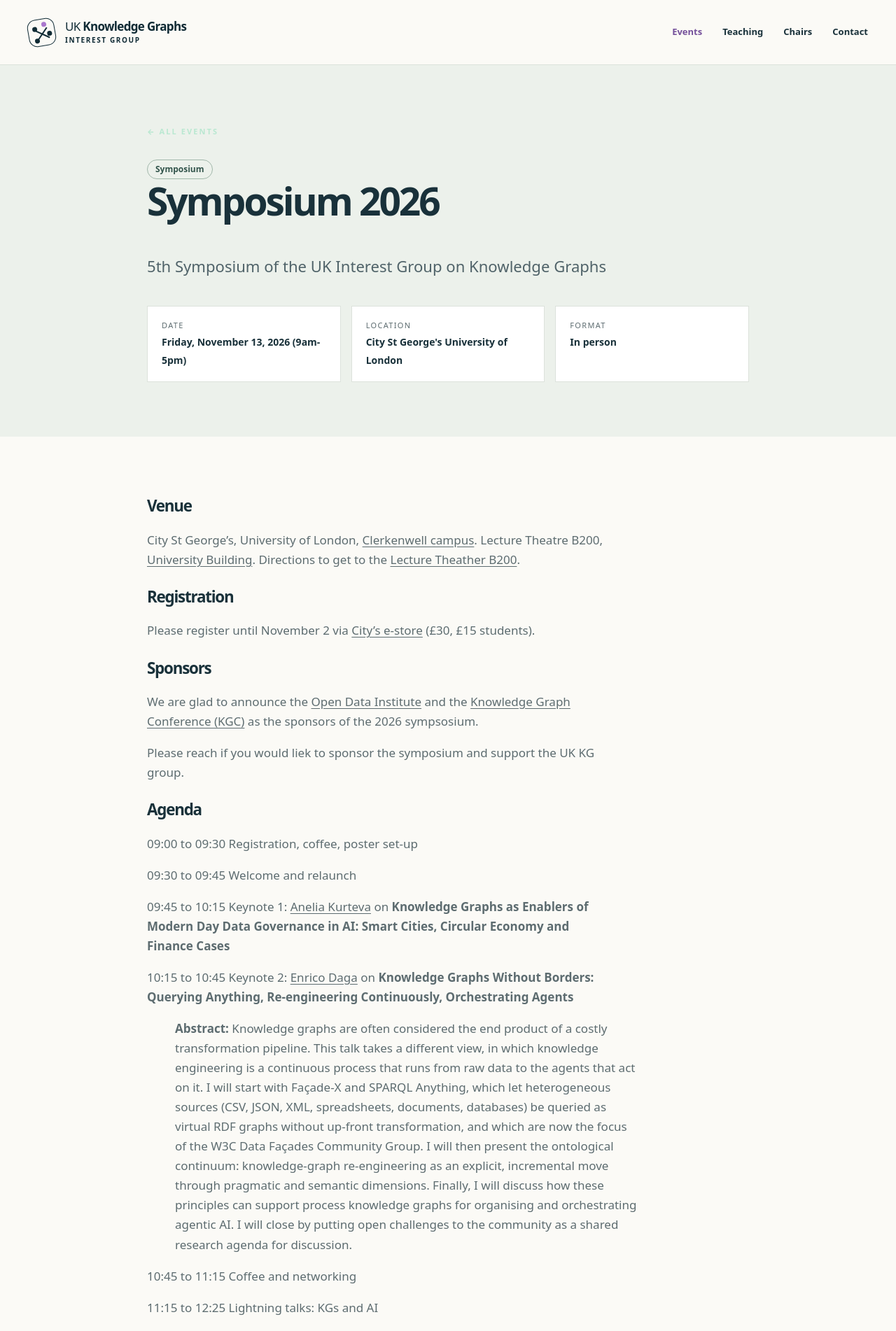
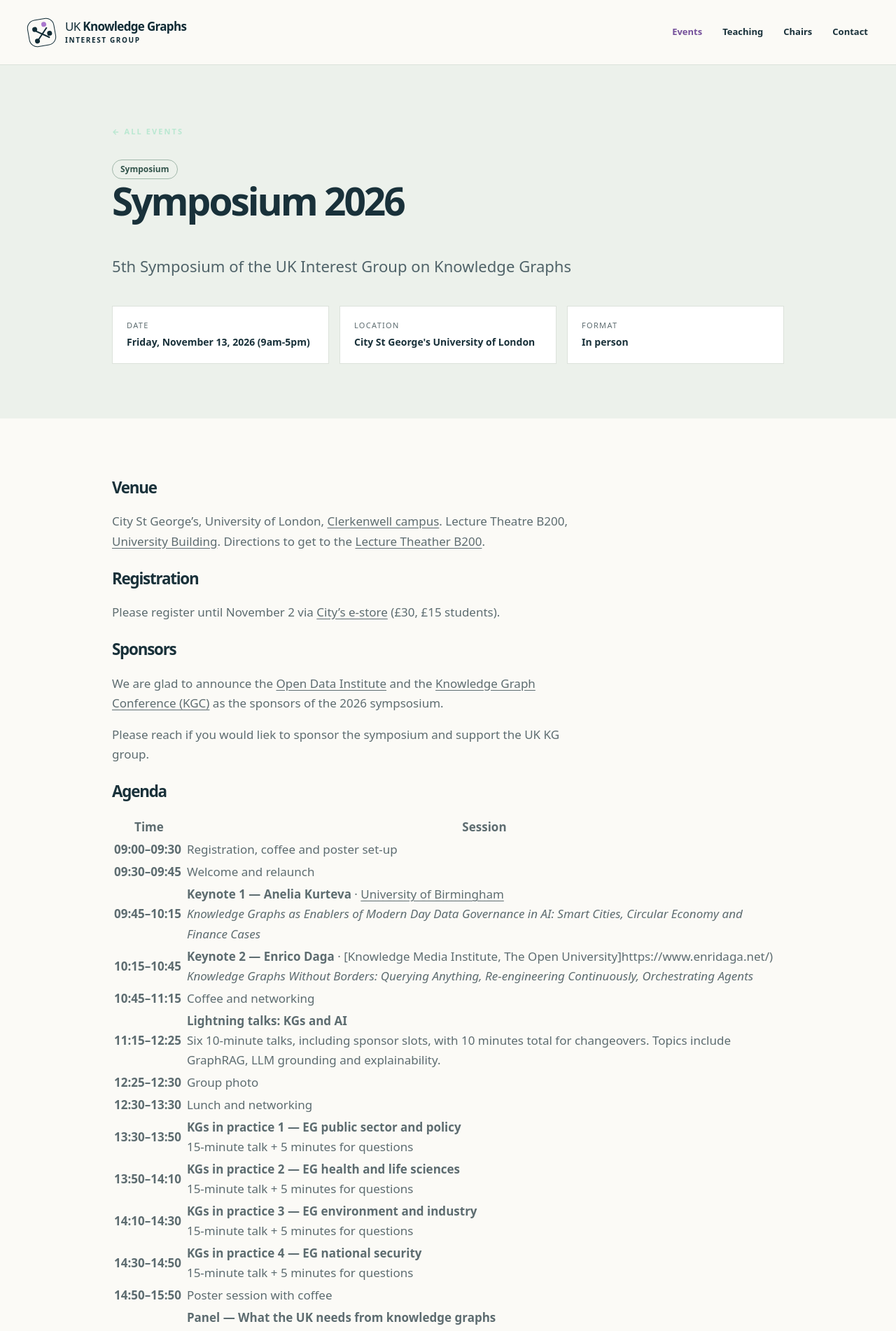
Before and after one commit to uk-knowledge-graphs/uk-knowledge-graphs.github.io, a Jekyll site: the page built from _events/symposium-2026.md, in a window 1280 px wide. Shown: the top 1902 px of the page at 70% size. Built offline with Jekyll 4.4.1, drawn with Linux system fonts in a browser that asks for light colours; some of the changed text lies outside the part shown.

Commit message:
improved agenda style

```diff
--- a/_events/symposium-2026.md
+++ b/_events/symposium-2026.md
@@ -45,44 +45,41 @@
 ### Agenda
 
 
-09:00 to 09:30 Registration, coffee, poster set-up
+| Time | Session |
+|---|---|
+| **09:00–09:30** | Registration, coffee and poster set-up |
+| **09:30–09:45** | Welcome and relaunch |
+| **09:45–10:15** | **Keynote 1 — Anelia Kurteva** · [University of Birmingham](https://www.birmingham.ac.uk/staff/profiles/computer-science/academic-staff/kurteva-anelia)<br>*Knowledge Graphs as Enablers of Modern Day Data Governance in AI: Smart Cities, Circular Economy and Finance Cases* |
+| **10:15–10:45** | **Keynote 2 — Enrico Daga** · [Knowledge Media Institute, The Open University]https://www.enridaga.net/)<br>*Knowledge Graphs Without Borders: Querying Anything, Re-engineering Continuously, Orchestrating Agents* |
+| **10:45–11:15** | Coffee and networking |
+| **11:15–12:25** | **Lightning talks: KGs and AI**<br>Six 10-minute talks, including sponsor slots, with 10 minutes total for changeovers. Topics include GraphRAG, LLM grounding and explainability. |
+| **12:25–12:30** | Group photo |
+| **12:30–13:30** | Lunch and networking |
+| **13:30–13:50** | **KGs in practice 1 — EG public sector and policy**<br>15-minute talk + 5 minutes for questions |
+| **13:50–14:10** | **KGs in practice 2 — EG health and life sciences**<br>15-minute talk + 5 minutes for questions |
+| **14:10–14:30** | **KGs in practice 3 — EG environment and industry**<br>15-minute talk + 5 minutes for questions |
+| **14:30–14:50** | **KGs in practice 4 — EG national security**<br>15-minute talk + 5 minutes for questions |
+| **14:50–15:50** | Poster session with coffee |
+| **15:55–16:40** | **Panel — What the UK needs from knowledge graphs**<br>Both keynote speakers, alongside voices from industry, government and the third sector. 30 minutes of discussion, followed by 15 minutes of audience questions. |
+| **16:40–17:00** | **Close and commitments**<br>Next steps for the group: proposed working groups and leads, the next meetup date, and how to sign up and get involved. |
+| **17:00 onwards** | Drinks and networking at [Dame Alice Owen](https://www.damealiceowen.com/) · Less than 5 minutes from the venue |
 
-09:30 to 09:45 Welcome and relaunch
+## Keynote abstracts
 
-09:45 to 10:15 Keynote 1: [Anelia Kurteva](https://www.birmingham.ac.uk/staff/profiles/computer-science/academic-staff/kurteva-anelia) on **Knowledge Graphs as Enablers of Modern Day Data Governance in AI: Smart Cities, Circular Economy and Finance Cases**
+<details>
+<summary><strong>Keynote 1 — Anelia Kurteva</strong></summary>
 
+*Knowledge Graphs as Enablers of Modern Day Data Governance in AI: Smart Cities, Circular Economy and Finance Cases*
 
-10:15 to 10:45 Keynote 2: [Enrico Daga](https://www.enridaga.net/) on **Knowledge Graphs Without Borders: Querying Anything, Re-engineering Continuously, Orchestrating Agents**
-> **Abstract:** Knowledge graphs are often considered the end product of a costly transformation pipeline. This talk takes a different view, in which knowledge engineering is a continuous process that runs from raw data to the agents that act on it. I will start with Façade-X and SPARQL Anything, which let heterogeneous sources (CSV, JSON, XML, spreadsheets, documents, databases) be queried as virtual RDF graphs without up-front transformation, and which are now the focus of the W3C Data Façades Community Group. I will then present the ontological continuum: knowledge-graph re-engineering as an explicit, incremental move through pragmatic and semantic dimensions. Finally, I will discuss how these principles can support process knowledge graphs for organising and orchestrating agentic AI. I will close by putting open challenges to the community as a shared research agenda for discussion.
+_Abstract to be added._
 
-10:45 to 11:15 Coffee and networking
+</details>
 
-11:15 to 12:25 Lightning talks: KGs and AI
-> 6 talks of 10 minutes, with sponsors taking slots and 10 minutes for changeovers; topics such as GraphRAG, LLM grounding and explainability
+<details>
+<summary><strong>Keynote 2 — Enrico Daga</strong></summary>
 
-12:25 to 12:30 Group photo
+*Knowledge Graphs Without Borders: Querying Anything, Re-engineering Continuously, Orchestrating Agents*
 
-12:30 to 13:30 Lunch and networking
+Knowledge graphs are often considered the end product of a costly transformation pipeline. This talk takes a different view, in which knowledge engineering is a continuous process that runs from raw data to the agents that act on it. I will start with Façade-X and SPARQL Anything, which let heterogeneous sources (CSV, JSON, XML, spreadsheets, documents, databases) be queried as virtual RDF graphs without up-front transformation, and which are now the focus of the W3C Data Façades Community Group. I will then present the ontological continuum: knowledge-graph re-engineering as an explicit, incremental move through pragmatic and semantic dimensions. Finally, I will discuss how these principles can support process knowledge graphs for organising and orchestrating agentic AI. I will close by putting open challenges to the community as a shared research agenda for discussion.
 
-13:30 to 13:50 KGs in practice 1: EG public sector and policy
->15-minute talk and 5 minutes of questions
-
-13:50 to 14:10 KGs in practice 2: EG health and life sciences
-> 15-minute talk and 5 minutes of questions
-
-14:10 to 14:30 KGs in practice 3: EG environment and industry
->15-minute talk and 5 minutes of questions
-
-14:30 to 14:50 KGs in practice 4: EG national security
->15-minute talk and 5 minutes of questions
-
-14:50 to 15:50 Poster session with coffee
-
-15:55 to 16:40 Panel: What the UK needs from knowledge graphs
-> Both keynotes plus voices from industry, government and the third sector; 30 minutes of discussion, 15 of audience questions
-
-16:40 to 17:00 Close and commitments
-> Where the group goes next: proposed working groups and leads, next meetup date, how to sign up and get involved
-
-17:00 onwards Drinks and networking
-> [Dame Alice Owen](https://www.damealiceowen.com/). Less than 5 minutes from venue.
+</details>
--- a/assets/css/site.css
+++ b/assets/css/site.css
@@ -4,7 +4,7 @@
 body{margin:0;background:var(--paper);color:var(--ink);font:16px/1.65 system-ui,-apple-system,BlinkMacSystemFont,"Segoe UI",sans-serif}
 a{color:inherit}a:focus-visible{outline:3px solid #8e54ca;outline-offset:4px;border-radius:2px}
 .container{width:min(var(--max),calc(100% - 64px));margin-inline:auto}
-.narrow{max-width:860px}
+.narrow{max-width:960px}
 .skip-link{position:absolute;z-index:100;top:-100px;left:12px;background:white;padding:8px 16px}.skip-link:focus{top:12px}
 .site-header{background:var(--paper);border-bottom:1px solid var(--line)}
 .header-inner{min-height:92px;display:flex;align-items:center;justify-content:space-between;gap:24px}
```
